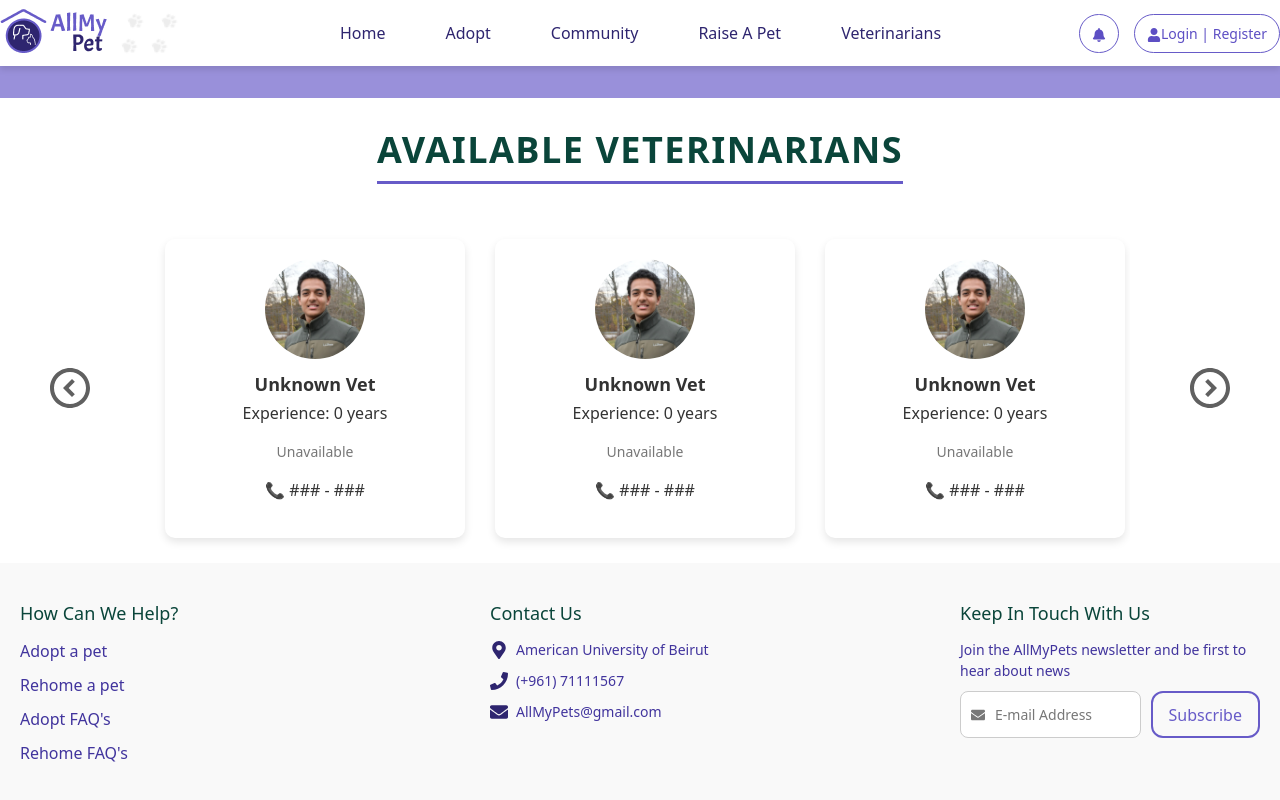
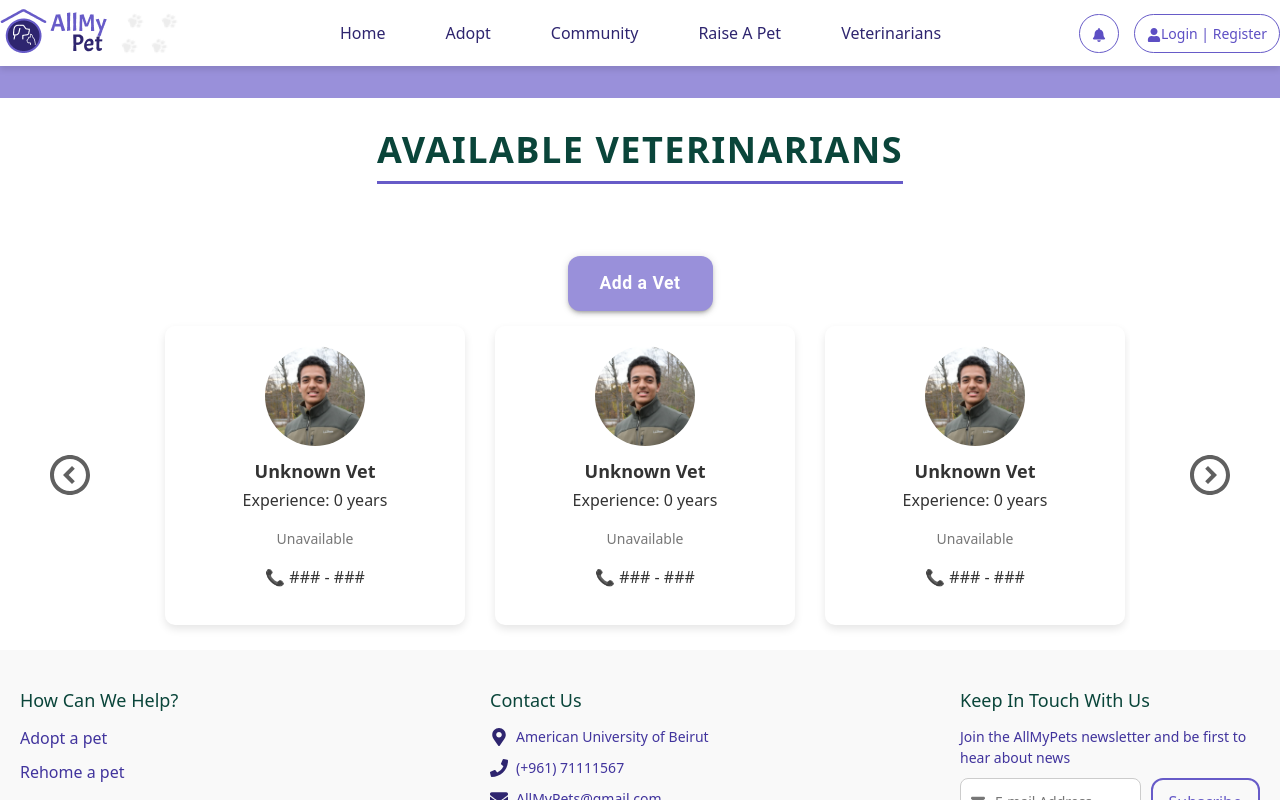
Before and after one commit to Ali-Joumaa/AllMyPet, a React (Create React App) app in the folder frontend/: page /vets in a window 1280 px wide. Built offline with nearby package versions, Linux system fonts and the light colour scheme; no server answers.

Commit message:
fixed admin page

```diff
--- a/frontend/src/components/Adopt.css
+++ b/frontend/src/components/Adopt.css
@@ -1,11 +1,12 @@
 .adopt-add-btn-inline {
-  width: 42px;
+  width: 100px;
   height: 42px;
   border-radius: 8px;
   background-color: #9373db;
   color: white;
   font-size: 22px;
   border: none;
+  font-size: 1em;
   cursor: pointer;
   box-shadow: 0 2px 5px rgba(0, 0, 0, 0.15);
   transition: background-color 0.2s ease, transform 0.2s ease;
--- a/frontend/src/components/Adopt.jsx
+++ b/frontend/src/components/Adopt.jsx
@@ -91,7 +91,7 @@ function Adopt() {
   />
 
   <button className="adopt-add-btn-inline" onClick={() => setIsFormOpen(true)}>
-    +
+    Add Post
   </button>
 </div>
 
--- a/frontend/src/components/VetsPage.jsx
+++ b/frontend/src/components/VetsPage.jsx
@@ -3,25 +3,34 @@ import NavBar from "./NavBar";
 import Footer from "./Footer";
 import "./VetsPage.css";
 import VetCardSlider from "./VetCardSlider";
+import { Link, useNavigate } from "react-router-dom";
+import { Box, Button } from "@mui/material";
 
 export default function VetsPage() {
-  // State to hold fetched vets
   const [vets, setVets] = useState([]);
+  const navigate = useNavigate();
+
+  const handleVetClick = () => {
+    const token = localStorage.getItem("token");
+    if (!token) {
+      navigate("/login");
+    } else {
+      navigate("/vets");
+    }
+  };
 
   useEffect(() => {
     fetch("http://localhost:5555/vets/approved")
-      .then(res => res.json())
-      .then(data => {
+      .then((res) => res.json())
+      .then((data) => {
         console.log("Fetched vets:", data);
         if (Array.isArray(data)) {
-          // Transform the data to match VetCard fields
           const transformedVets = data.map((vet) => ({
             name: vet.firstName + " " + vet.lastName,
-            // If you'd like to display experience, location, or contact:
             expYears: vet.expYears || 0,
             location: vet.location || "N/A",
             contact: vet.phoneNumber || "N/A",
-            image: vet.profilePicture
+            image: vet.profilePicture,
           }));
           setVets(transformedVets);
         } else {
@@ -34,12 +43,36 @@ export default function VetsPage() {
   return (
     <>
       <NavBar />
-      <div className="vets-page-wrapper"> {/* ✅ Add this wrapper */}
+
+
+
+      <div className="vets-page-wrapper">
         <div className="vets-container">
           <h1 className="vets-header">Available Veterinarians</h1>
+          <Box sx={{ textAlign: "center", mt: 4 }}>
+        <Link to="/addvet" style={{ textDecoration: "none" }}>
+          <Button
+            variant="contained"
+            color="primary"
+            sx={{
+              px: 4,
+              py: 1.5,
+              fontWeight: "bold",
+              borderRadius: "12px",
+              boxShadow: 3,
+              textTransform: "none",
+              fontSize: "1.1rem",
+              backgroundColor:"#9990DA",
+            }}
+          >
+             Add a Vet
+          </Button>
+        </Link>
+      </Box>
           <VetCardSlider vets={vets} />
         </div>
       </div>
+
       <Footer />
     </>
   );
```
Also changed, not shown: frontend/src/components/VetsPage.css (line endings or trailing spaces).
